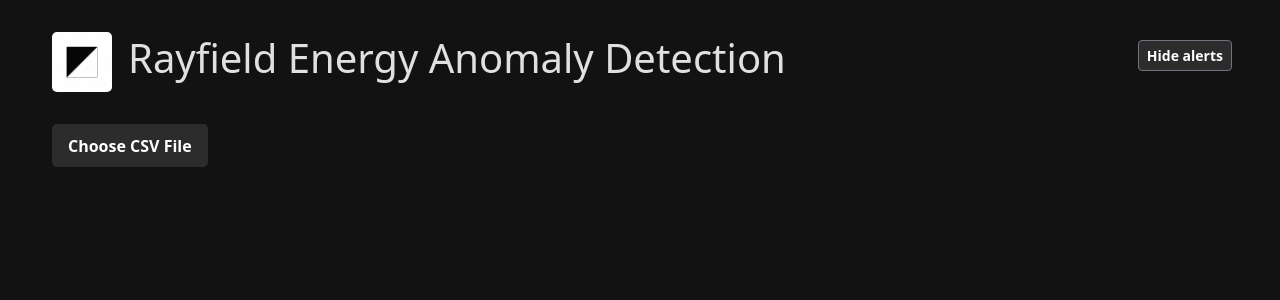
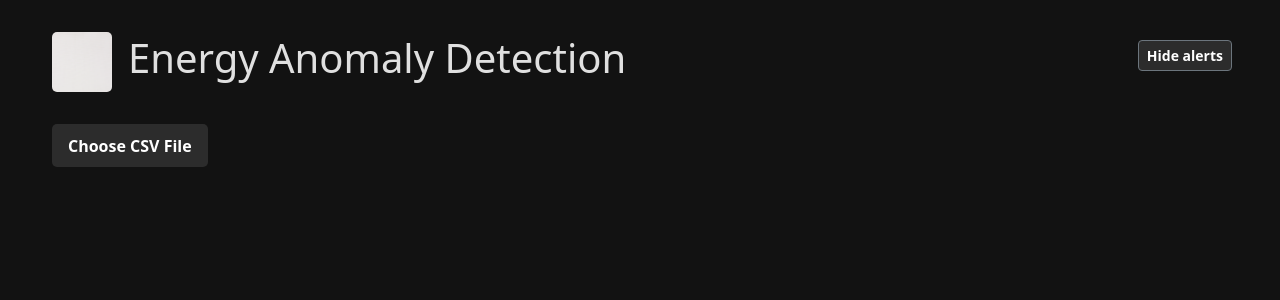
Before and after one commit to CorgiStrike/Energy-Anomaly-Detection, a Flask app: page / in a window 1280 px wide. Shown: the top 300 px of the page. Run offline with Flask 3, Linux system fonts and the light colour scheme.

Commit message:
small adjust

```diff
--- a/src/app.py
+++ b/src/app.py
@@ -77,9 +77,9 @@ def index():
                         height=400,
                         margin=dict(t=30, b=30, l=30, r=30),
                         showlegend=True,
-                        plot_bgcolor='#121212',   # dark background inside plot
-                        paper_bgcolor='#121212',  # dark background outside plot
-                        font=dict(color='#E0E0E0'),  # light text for titles, ticks, legend
+                        plot_bgcolor='#121212',
+                        paper_bgcolor='#121212',
+                        font=dict(color='#E0E0E0'),
                         xaxis=dict(
                             gridcolor='#333333',
                             zerolinecolor='#444444',
--- a/src/templates/index.html
+++ b/src/templates/index.html
@@ -2,7 +2,7 @@
 <html lang="en">
 <head>
     <meta charset="UTF-8" />
-    <title>Rayfield Energy Anomaly Detection</title>
+    <title>Energy Anomaly Detection Program</title>
     <link rel="stylesheet" href="https://cdn.jsdelivr.net/npm/bootstrap@5.3.0/dist/css/bootstrap.min.css" />
     <style>
         body {
@@ -106,8 +106,8 @@
 <body>
     <div class="container">
         <div class="header-container">
-            <img src="{{ url_for('static', filename='images/rayfield.png') }}" alt="Rayfield Logo" class="header-logo" />
-            <h1>Rayfield Energy Anomaly Detection</h1>
+            <img src="{{ url_for('static', filename='images/logo.png') }}" alt="Logo" class="header-logo" />
+            <h1>Energy Anomaly Detection</h1>
         </div>
 
         <button id="toggleAlertsBtn" class="btn btn-sm btn-secondary" type="button">
```
Also changed, not shown: src/static/images/logo.png (added), src/static/images/rayfield.png (deleted), 1 other file.
